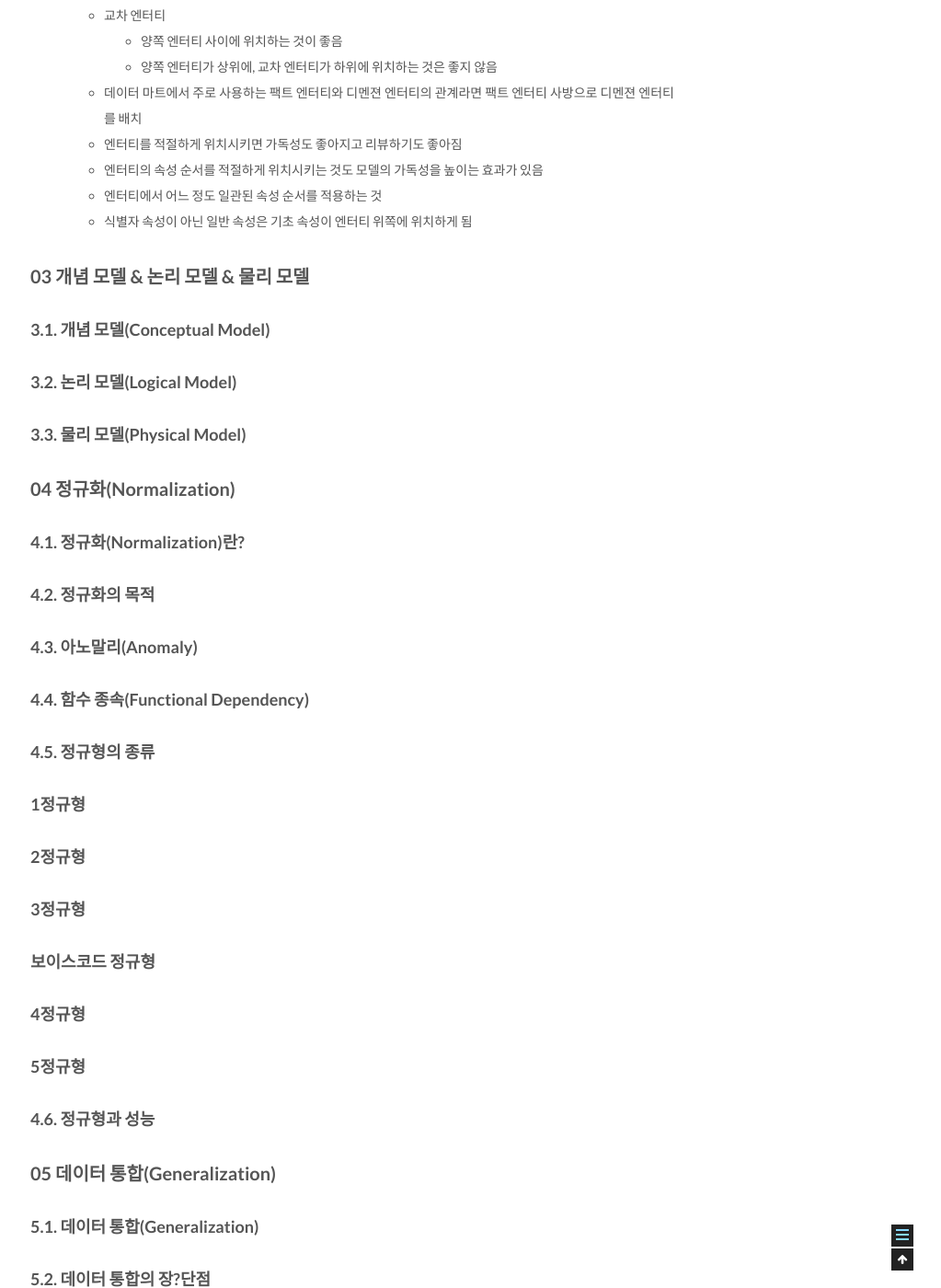
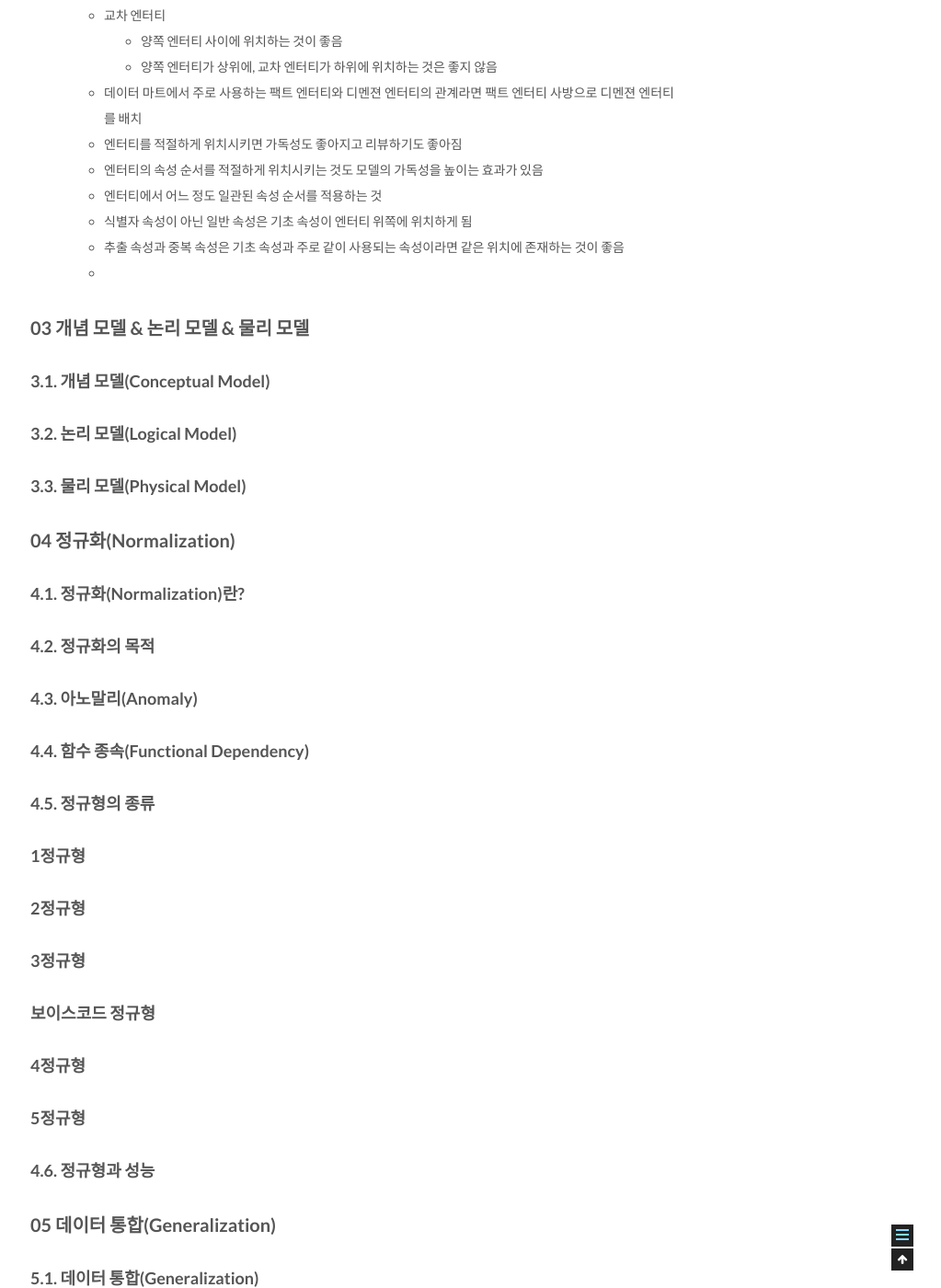
Before and after one commit to csj4032/csj4032.github.io, a Jekyll site: the page built from _posts/2018-05-02-관계형데이터모델링프리미엄가이드.md, in a window 1280 px wide and 1400 px high, scrolled down 5874 px. Shown: the whole window at 92% size, without its empty margins (257-1280 px from the left). Built offline with Jekyll 4.4.1, drawn with Linux system fonts in a browser that asks for light colours; comment, search, counter and statistics services are not loaded.

Commit message:
관계형 데이터 베이스 모델링 포스팅 수정

```diff
--- a/_posts/2018-05-02-관계형데이터모델링프리미엄가이드.md
+++ b/_posts/2018-05-02-관계형데이터모델링프리미엄가이드.md
@@ -175,6 +175,8 @@ comments: true
   * 엔터티의 속성 순서를 적절하게 위치시키는 것도 모델의 가독성을 높이는 효과가 있음
   * 엔터티에서 어느 정도 일관된 속성 순서를 적용하는 것
   * 식별자 속성이 아닌 일반 속성은 기초 속성이 엔터티 위쪽에 위치하게 됨
+  * 추출 속성과 중복 속성은 기초 속성과 주로 같이 사용되는 속성이라면 같은 위치에 존재하는 것이 좋음
+  *
 
 ## 03 개념 모델 & 논리 모델 & 물리 모델
 
```
